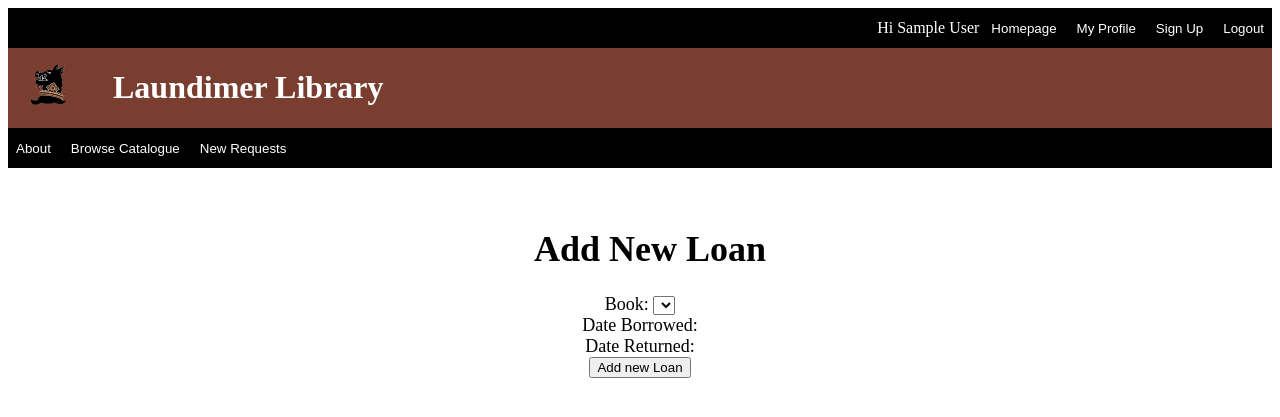
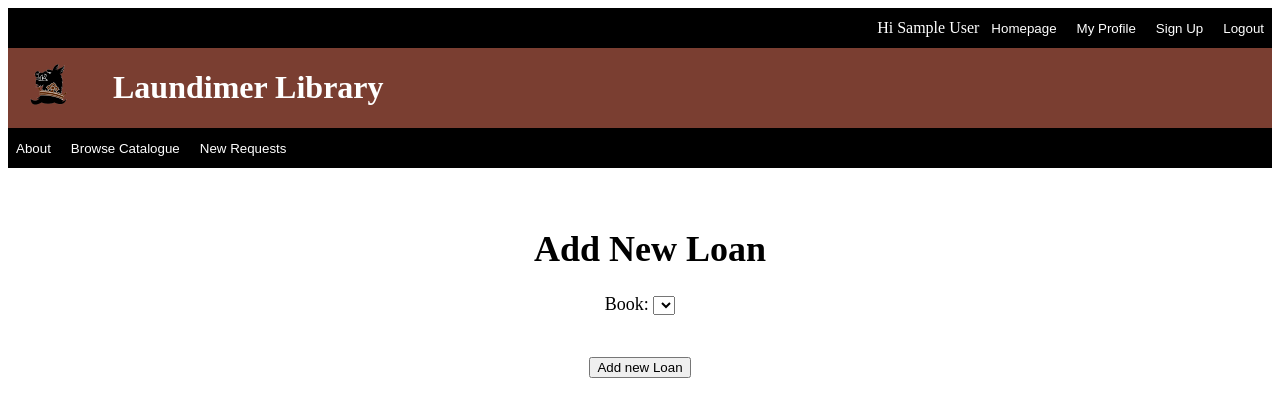
Before and after one commit to laksh2605/Laundimerlibrary2, a PHP site: page /loanbooks.php in a window 1280 px wide. Shown: the top 417 px of the page. Run offline with PHP 8.4, Linux system fonts and the light colour scheme; the visitor is signed in with stand-in values (Sample User, id 1); data that the repository does not hold is empty.

Commit message:
loan books

```diff
--- a/loanbooks.php
+++ b/loanbooks.php
@@ -40,8 +40,8 @@
             ?>
         </select><br>
 
-        Date Borrowed: <input type="hidden" name="Date_Borrowed" value="<?php echo date('Y-m-d'); ?>"><br>
-        Date Returned: <input type="hidden" name="Date_Returned" value="<?php echo date('Y-m-d', strtotime('+3 weeks')); ?>"><br>
+ <input type="hidden" name="Date_Borrowed" value="<?php echo date('Y-m-d'); ?>"><br>
+ <input type="hidden" name="Date_Returned" value="<?php echo date('Y-m-d', strtotime('+3 weeks')); ?>"><br>
 
         <input type="submit" value="Add new Loan"><br>
     </form>
```
